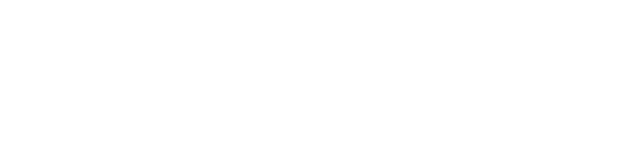
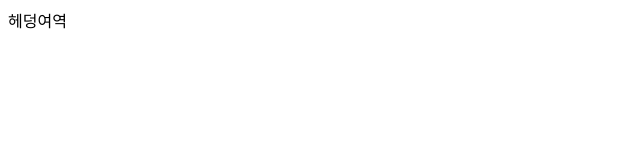
Before and after one commit to in-yong/hanguktc, a plain HTML site: page 정인용/index.html in a window 1280 px wide. Shown: the full height of the page, 0-640 px from the left. Drawn offline with Linux system fonts and the light colour scheme.

Commit message:
[정인용]헤더영역 작업

```diff
--- a/정인용/index.html
+++ b/정인용/index.html
@@ -10,7 +10,7 @@
  </head>
  <body>
   <div id="wrap">
-		<header id="header"></header>
+		<header id="header">헤덩여역</header>
 		<div id="container"></div>
 		<footer id="footer"></footer>
 	</div>
```
